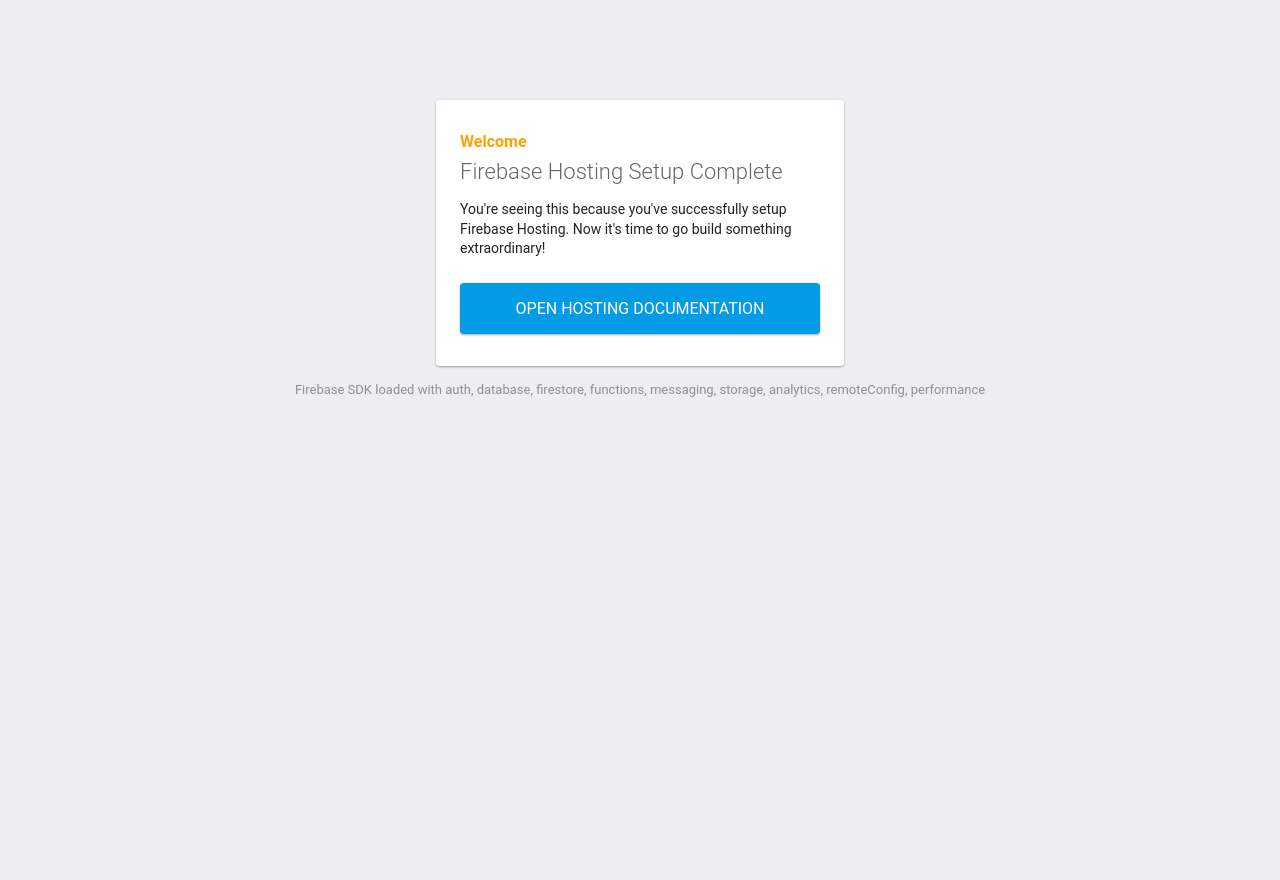
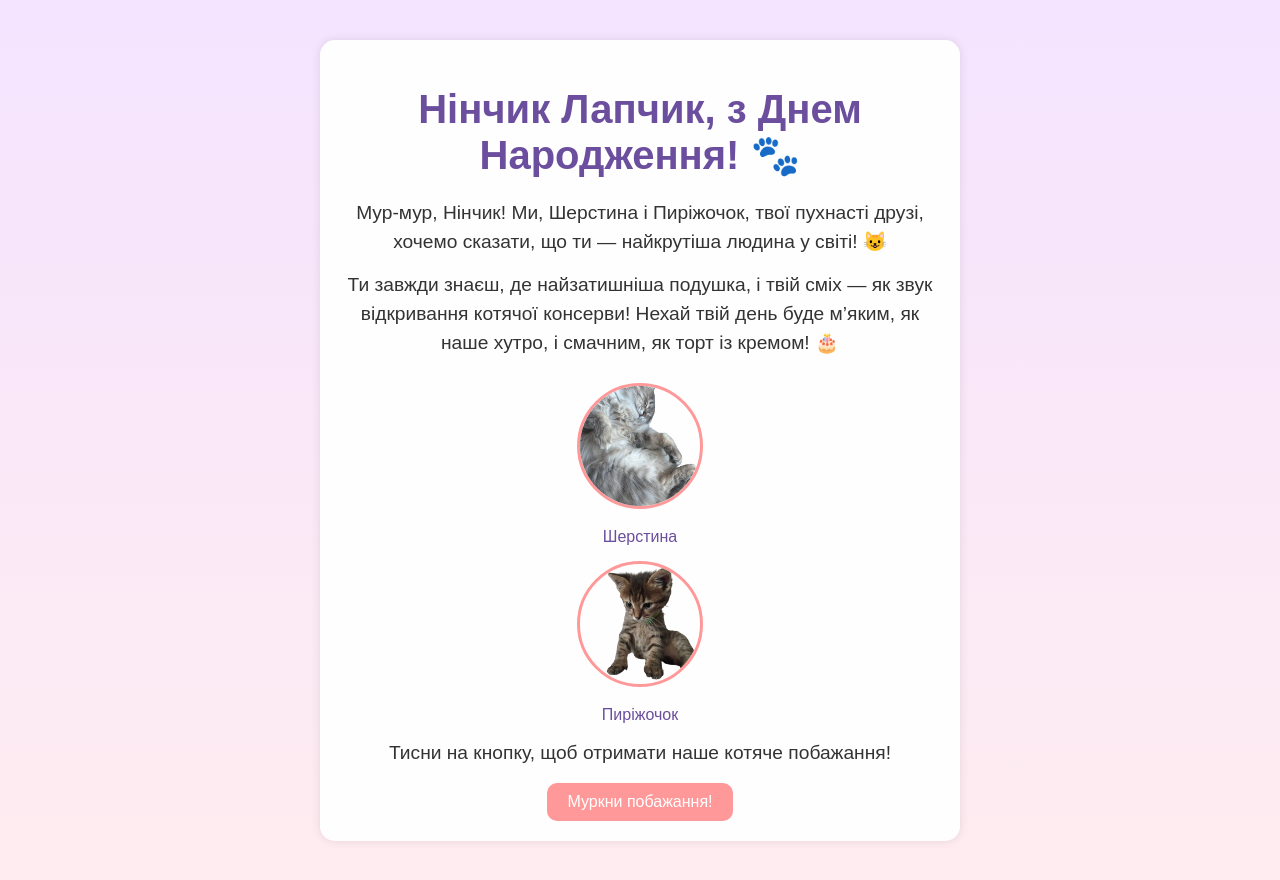
Before and after one commit to Lesia-tk/NINCHIK, a plain HTML site: page public/index.html in a window 1280 px wide. Before the commit the page ends 800 px from the top, so only its background shows below. Drawn offline with Linux system fonts and the light colour scheme; some packages are replaced by stand-ins of ours; files whose address does not match are found by name.

Commit message:
Перейменовано ninchik.html на index.html та оновлено шляхи до зображень

```diff
--- a/public/index.html
+++ b/public/index.html
@@ -1,89 +1,105 @@
 <!DOCTYPE html>
-<html>
-  <head>
-    <meta charset="utf-8">
-    <meta name="viewport" content="width=device-width, initial-scale=1">
-    <title>Welcome to Firebase Hosting</title>
-
-    <!-- update the version number as needed -->
-    <script defer src="/__/firebase/12.0.0/firebase-app-compat.js"></script>
-    <!-- include only the Firebase features as you need -->
-    <script defer src="/__/firebase/12.0.0/firebase-auth-compat.js"></script>
-    <script defer src="/__/firebase/12.0.0/firebase-database-compat.js"></script>
-    <script defer src="/__/firebase/12.0.0/firebase-firestore-compat.js"></script>
-    <script defer src="/__/firebase/12.0.0/firebase-functions-compat.js"></script>
-    <script defer src="/__/firebase/12.0.0/firebase-messaging-compat.js"></script>
-    <script defer src="/__/firebase/12.0.0/firebase-storage-compat.js"></script>
-    <script defer src="/__/firebase/12.0.0/firebase-analytics-compat.js"></script>
-    <script defer src="/__/firebase/12.0.0/firebase-remote-config-compat.js"></script>
-    <script defer src="/__/firebase/12.0.0/firebase-performance-compat.js"></script>
-    <!--
-      initialize the SDK after all desired features are loaded, set useEmulator to false
-      to avoid connecting the SDK to running emulators.
-    -->
-    <script defer src="/__/firebase/init.js?useEmulator=true"></script>
-
-    <style media="screen">
-      body { background: #ECEFF1; color: rgba(0,0,0,0.87); font-family: Roboto, Helvetica, Arial, sans-serif; margin: 0; padding: 0; }
-      #message { background: white; max-width: 360px; margin: 100px auto 16px; padding: 32px 24px; border-radius: 3px; }
-      #message h2 { color: #ffa100; font-weight: bold; font-size: 16px; margin: 0 0 8px; }
-      #message h1 { font-size: 22px; font-weight: 300; color: rgba(0,0,0,0.6); margin: 0 0 16px;}
-      #message p { line-height: 140%; margin: 16px 0 24px; font-size: 14px; }
-      #message a { display: block; text-align: center; background: #039be5; text-transform: uppercase; text-decoration: none; color: white; padding: 16px; border-radius: 4px; }
-      #message, #message a { box-shadow: 0 1px 3px rgba(0,0,0,0.12), 0 1px 2px rgba(0,0,0,0.24); }
-      #load { color: rgba(0,0,0,0.4); text-align: center; font-size: 13px; }
-      @media (max-width: 600px) {
-        body, #message { margin-top: 0; background: white; box-shadow: none; }
-        body { border-top: 16px solid #ffa100; }
-      }
+<html lang="uk">
+<head>
+    <meta charset="UTF-8">
+    <meta name="viewport" content="width=device-width, initial-scale=1.0">
+    <title>З Днем Народження від Шерстини і Пиріжочка!</title>
+    <style>
+        body {
+            margin: 0;
+            font-family: 'Arial', sans-serif;
+            background: linear-gradient(to bottom, #f4e4ff, #ffecf0);
+            color: #333;
+            text-align: center;
+            overflow: auto;
+        }
+        .container {
+            max-width: 600px;
+            margin: 40px auto;
+            padding: 20px;
+            background: rgba(255, 255, 255, 0.95);
+            border-radius: 15px;
+            box-shadow: 0 0 10px rgba(0, 0, 0, 0.1);
+        }
+        h1 {
+            font-size: 2.5em;
+            color: #6b4e9e;
+            margin-bottom: 20px;
+        }
+        p {
+            font-size: 1.2em;
+            line-height: 1.5;
+            margin: 15px 0;
+        }
+        .cat-img {
+            width: 120px;
+            height: 120px;
+            object-fit: cover;
+            border-radius: 50%;
+            margin: 10px;
+            border: 3px solid #ff9999;
+            transition: transform 0.3s ease;
+        }
+        .cat-img:hover {
+            transform: scale(1.1);
+        }
+        .cat-label {
+            font-size: 1em;
+            color: #6b4e9e;
+            margin: 5px 0;
+        }
+        button {
+            padding: 10px 20px;
+            font-size: 1em;
+            background: #ff9999;
+            border: none;
+            border-radius: 10px;
+            cursor: pointer;
+            color: white;
+            transition: background 0.3s;
+        }
+        button:hover {
+            background: #ff6666;
+        }
+        #wish {
+            font-style: italic;
+            color: #6b4e9e;
+            margin-top: 20px;
+            display: none;
+        }
     </style>
-  </head>
-  <body>
-    <div id="message">
-      <h2>Welcome</h2>
-      <h1>Firebase Hosting Setup Complete</h1>
-      <p>You're seeing this because you've successfully setup Firebase Hosting. Now it's time to go build something extraordinary!</p>
-      <a target="_blank" href="https://firebase.google.com/docs/hosting/">Open Hosting Documentation</a>
+</head>
+<body>
+    <div class="container">
+        <h1>Нінчик Лапчик, з Днем Народження! 🐾</h1>
+        <p>Мур-мур, Нінчик! Ми, Шерстина і Пиріжочок, твої пухнасті друзі, хочемо сказати, що ти — найкрутіша людина у світі! 😺</p>
+        <p>Ти завжди знаєш, де найзатишніша подушка, і твій сміх — як звук відкривання котячої консерви! Нехай твій день буде м’яким, як наше хутро, і смачним, як торт із кремом! 🎂</p>
+        <div>
+            <img src="/Users/olesia/Downloads/photo_2025-07-26_14-20-58-removebg-preview.png" alt="Шерстина" class="cat-img">
+            <div class="cat-label">Шерстина</div>
+        </div>
+        <div>
+            <img src="/Users/olesia/Downloads/photo_2025-07-26_14-19-20-removebg-preview.png" alt="Пиріжочок" class="cat-img">
+            <div class="cat-label">Пиріжочок</div>
+        </div>
+        <p>Тисни на кнопку, щоб отримати наше котяче побажання!</p>
+        <button onclick="showWish()">Муркни побажання!</button>
+        <p id="wish"></p>
     </div>
-    <p id="load">Firebase SDK Loading&hellip;</p>
-
     <script>
-      document.addEventListener('DOMContentLoaded', function() {
-        const loadEl = document.querySelector('#load');
-        // // 🔥🔥🔥🔥🔥🔥🔥🔥🔥🔥🔥🔥🔥🔥🔥🔥🔥🔥🔥🔥🔥🔥🔥🔥🔥🔥🔥🔥🔥🔥🔥
-        // // The Firebase SDK is initialized and available here!
-        //
-        // firebase.auth().onAuthStateChanged(user => { });
-        // firebase.database().ref('/path/to/ref').on('value', snapshot => { });
-        // firebase.firestore().doc('/foo/bar').get().then(() => { });
-        // firebase.functions().httpsCallable('yourFunction')().then(() => { });
-        // firebase.messaging().requestPermission().then(() => { });
-        // firebase.storage().ref('/path/to/ref').getDownloadURL().then(() => { });
-        // firebase.analytics(); // call to activate
-        // firebase.analytics().logEvent('tutorial_completed');
-        // firebase.performance(); // call to activate
-        //
-        // // 🔥🔥🔥🔥🔥🔥🔥🔥🔥🔥🔥🔥🔥🔥🔥🔥🔥🔥🔥🔥🔥🔥🔥🔥🔥🔥🔥🔥🔥🔥🔥
-
-        try {
-          let app = firebase.app();
-          let features = [
-            'auth',
-            'database',
-            'firestore',
-            'functions',
-            'messaging',
-            'storage',
-            'analytics',
-            'remoteConfig',
-            'performance',
-          ].filter(feature => typeof app[feature] === 'function');
-          loadEl.textContent = `Firebase SDK loaded with ${features.join(', ')}`;
-        } catch (e) {
-          console.error(e);
-          loadEl.textContent = 'Error loading the Firebase SDK, check the console.';
+        const wishes = [
+            "Мурр, бажаємо тобі цілий ящик котячих ласощів і нуль будильників! 😸",
+            "Нехай твої дні будуть такими ж затишними, як коробка, в яку ми любимо залазити! 📦",
+            "Пиріжочок каже: будь пухнастою і щасливою, як я після обіду! 😺",
+            "Шерстина мурчить: хай усі твої мрії ловляться, як мишки! 🐭",
+            "Бажаємо тобі м’якої подушки і сонця в кожному дні! 🌞"
+        ];
+        function showWish() {
+            const wishElement = document.getElementById('wish');
+            const randomWish = wishes[Math.floor(Math.random() * wishes.length)];
+            wishElement.textContent = randomWish;
+            wishElement.style.display = 'block';
         }
-      });
     </script>
-  </body>
+</body>
 </html>
```
Also changed, not shown: public/ninchik.html (deleted, +0 -105 lines).
